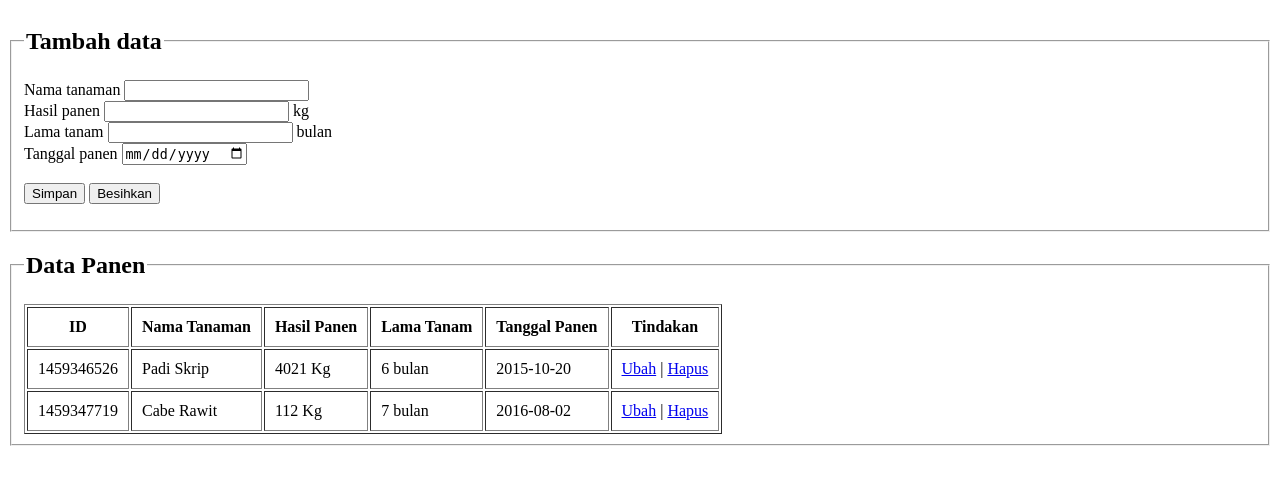
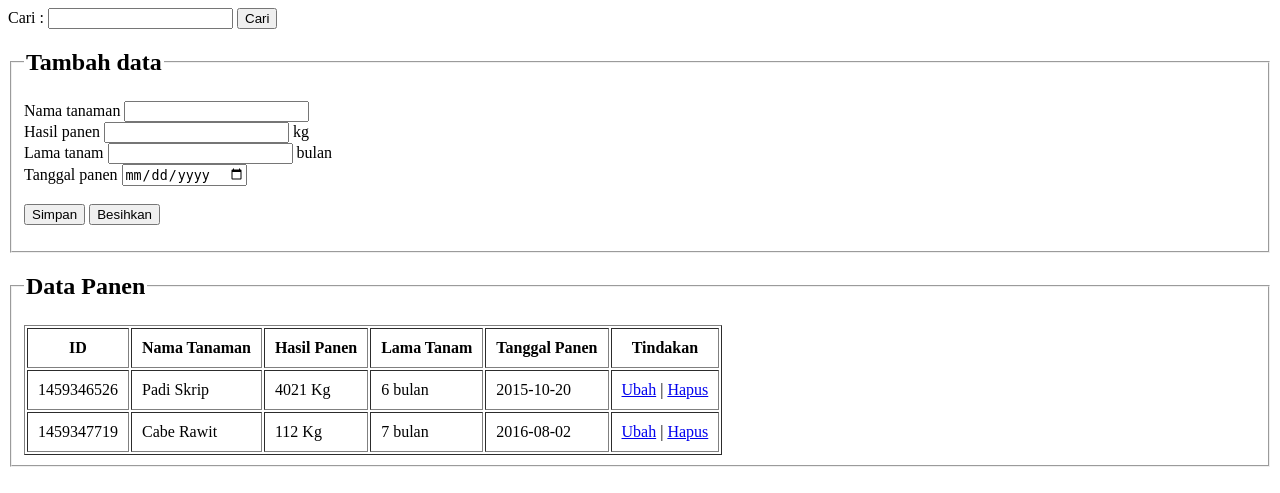
Before and after one commit to petanikode/curd-pertanian, a PHP site: page / in a window 1280 px wide. Shown: the top 493 px of the page. Run offline with PHP 8.4, Linux system fonts and the light colour scheme; data comes from the database, SQL or seed files in the repository.

Commit message:
index.php

```diff
--- a/index.php
+++ b/index.php
@@ -5,21 +5,31 @@
 	<link rel="icon" href="http://www.petanikode.com/favicon.ico" />
 </head>
 <body>
-
+<form action="index.php" method="get">
+	<label>Cari :</label>
+	<input type="text" name="cari">
+	<input type="submit" value="Cari">
+</form>
+<?php
+if(isset($_GET['cari'])){
+	$cari = htmlspecialchars($_GET['cari']);
+	echo "<b>Hasil pencarian : ".$cari."</b>";
+}
+?>
 <?php
 
 // --- koneksi ke database
-$koneksi = mysqli_connect("localhost","root","kopi","pertanian") or die(mysqli_error());
+$koneksi = mysqli_connect("localhost","root","","pertanian") or die(mysqli_error());
 
 // --- Fngsi tambah data (Create)
 function tambah($koneksi){
 
 	if (isset($_POST['btn_simpan'])){
 		$id = time();
-		$nm_tanaman = $_POST['nm_tanaman'];
-		$hasil = $_POST['hasil'];
-		$lama = $_POST['lama'];
-		$tgl_panen = $_POST['tgl_panen'];
+		$nm_tanaman = htmlspecialchars($_POST['nm_tanaman']);
+		$hasil = htmlspecialchars($_POST['hasil']);
+		$lama = htmlspecialchars($_POST['lama']);
+		$tgl_panen = htmlspecialchars($_POST['tgl_panen']);
 
 		if(!empty($nm_tanaman) && !empty($hasil) && !empty($lama) && !empty($tgl_panen)){
 			$sql = "INSERT INTO tabel_panen (id,nama_tanaman, hasil_panen, lama_tanam, tanggal_panen) VALUES(".$id.",'".$nm_tanaman."','".$hasil."','".$lama."','".$tgl_panen."')";
@@ -56,11 +66,13 @@ function tambah($koneksi){
 }
 // --- Tutup Fngsi tambah data
 
+// --- FUNGSI CARI
 
 // --- Fungsi Baca Data (Read)
+
 function tampil_data($koneksi){
-	$sql = "SELECT * FROM tabel_panen";
-	$query = mysqli_query($koneksi, $sql);
+	// $sql = "SELECT * FROM tabel_panen";
+	// $query = mysqli_query($koneksi, $sql);
 
 	echo "<fieldset>";
 	echo "<legend><h2>Data Panen</h2></legend>";
@@ -74,7 +86,14 @@ function tampil_data($koneksi){
 			<th>Tanggal Panen</th>
 			<th>Tindakan</th>
 		  </tr>";
-
+		  if(isset($_GET['cari'])){
+			$cari = $_GET['cari'];
+			$sql = "select * from tabel_panen where id like '%".$cari."%'";
+			$query =mysqli_query($koneksi, $sql);
+		}else{
+			$sql ="select * from tabel_panen";
+			$query= mysqli_query($koneksi,$sql);
+		}
 	while($data = mysqli_fetch_array($query)){
 		?>
 			<tr>
@@ -101,11 +120,11 @@ function ubah($koneksi){
 
 	// ubah data
 	if(isset($_POST['btn_ubah'])){
-		$id = $_POST['id'];
-		$nm_tanaman = $_POST['nm_tanaman'];
-		$hasil = $_POST['hasil'];
-		$lama = $_POST['lama'];
-		$tgl_panen = $_POST['tgl_panen'];
+		$id = htmlspecialchars($_POST['id']);
+		$nm_tanaman = htmlspecialchars($_POST['nm_tanaman']);
+		$hasil = htmlspecialchars($_POST['hasil']);
+		$lama = htmlspecialchars($_POST['lama']);
+		$tgl_panen = htmlspecialchars($_POST['tgl_panen']);
 
 		if(!empty($nm_tanaman) && !empty($hasil) && !empty($lama) && !empty($tgl_panen)){
 			$perubahan = "nama_tanaman='".$nm_tanaman."',hasil_panen=".$hasil.",lama_tanam=".$lama.",tanggal_panen='".$tgl_panen."'";
```
